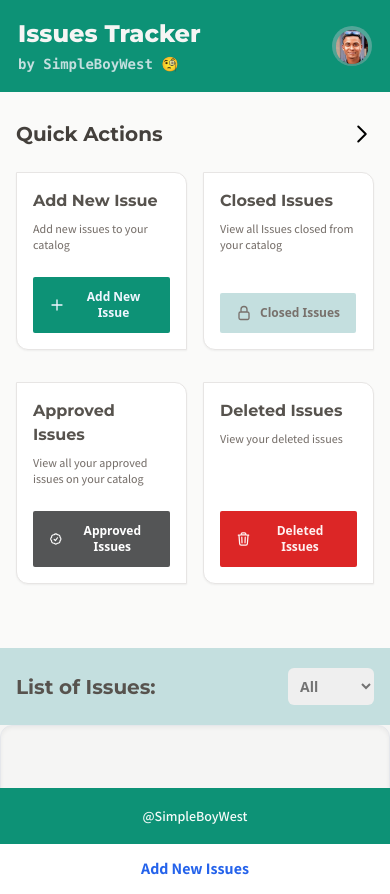
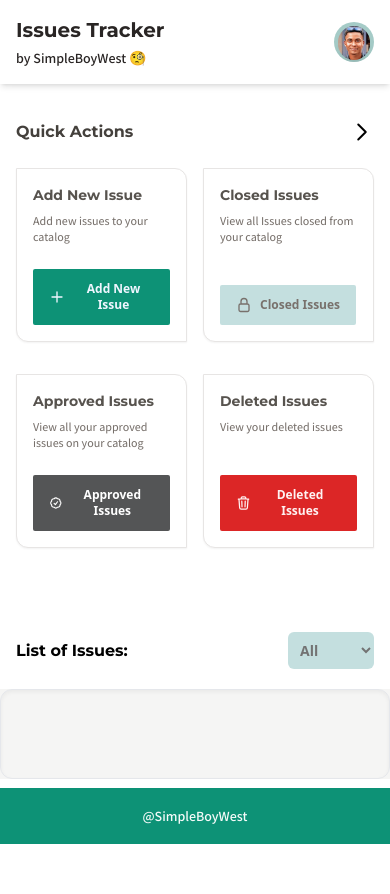
Before and after one commit to westpage/Issues-Tracker, a website: page public/index.html in a window 390 px wide. After the commit the page ends 858 px from the top, so only its background shows below. Drawn offline with Linux system fonts and the light colour scheme.

Commit message:
Fix: Responsiveness

```diff
--- a/public/index.html
+++ b/public/index.html
@@ -66,11 +66,11 @@ p,a,li,span{
 </head>
 
 <body onload="fetchIssueList()" class="relative">
-  <nav class="w-full fixed bg-green  z-30 border-b">
+  <nav class="w-full fixed bg-white shadow-md  z-30">
     <div class="w-full py-4 px-4 md:px-8  flex items-center">
       <div class="w-full">
-        <h1 class="w-full flex flex-col justify-start items-start text-2xl text-stone-100 font-extrabold">Issues Tracker
-          <span class="text-sm text-[#C4DFDF] font-mono font-semibold  mt-1">by SimpleBoyWest 🧐</span></h1>
+        <h1 class="w-full flex flex-col justify-start items-start text-xl text-stone-800 font-bold">Issues Tracker
+          <span class="text-sm text-[#0D9276] font-semibold  mt-1">by SimpleBoyWest 🧐</span></h1>
       </div>
 
       <div class="flex items-end justify-end">
@@ -94,10 +94,10 @@ p,a,li,span{
 
 
     <section
-      class="w-full  lg:max-w-[45%] xl:max-w-[30%]  bg-stone-50  h-full lg:h-[120vh] lg:fixed overflow-scroll  z-0 px-4 md:px-8 py-10">
+      class="w-full  lg:max-w-[45%] xl:max-w-[30%]  bg-gray-100  h-full lg:h-[120vh] lg:fixed  z-0 px-4 md:px-8 py-10">
 
      <div class="w-full flex items-center justify-between">
-      <h3 class="text-xl text-stone-700 font-bold">Quick Actions</h3>
+      <h3 class="text-lg text-stone-700 font-bold">Quick Actions</h3>
       <svg xmlns="http://www.w3.org/2000/svg" fill="none" viewBox="0 0 24 24" stroke-width="2" stroke="currentColor" class="w-6 h-6">
         <path stroke-linecap="round" stroke-linejoin="round" d="m8.25 4.5 7.5 7.5-7.5 7.5" />
       </svg>
@@ -108,9 +108,9 @@ p,a,li,span{
         <div class="w-full py-6 grid grid-cols-2  gap-4">
 
           <div
-            class="w-full md:max-w-[280px] lg:max-w-full border border-stone-200 bg-white shadow-sm hover:shadow-lg hover:bg-stone-50 rounded-bl-xl rounded-tr-xl px-4 py-4 flex flex-col items-start justify-between">
+            class="w-full lg:max-w-full border border-stone-200 bg-white shadow-sm hover:shadow-lg hover:bg-stone-50 rounded-bl-xl rounded-tr-xl px-4 py-4 flex flex-col items-start justify-between">
             <div>
-              <h5 class="text-base text-stone-600 font-bold">Add New Issue</h5>
+              <h5 class="text-sm text-stone-600 font-bold">Add New Issue</h5>
               <p class="text-xs text-stone-500 font-medium mt-2">Add new issues to your catalog</p>
             </div>
 
@@ -124,9 +124,9 @@ p,a,li,span{
 
 
           <div
-            class="w-full md:max-w-[280px] lg:max-w-full border border-stone-200 bg-white shadow-sm hover:shadow-lg hover:bg-stone-50 rounded-bl-xl rounded-tr-xl px-4 py-4 flex flex-col items-start justify-between">
+            class="w-full lg:max-w-full border border-stone-200 bg-white shadow-sm hover:shadow-lg hover:bg-stone-50 rounded-bl-xl rounded-tr-xl px-4 py-4 flex flex-col items-start justify-between">
             <div>
-              <h5 class="text-base text-stone-600 font-bold">Closed Issues</h5>
+              <h5 class="text-sm text-stone-600 font-bold">Closed Issues</h5>
               <p class="text-xs text-stone-500 font-medium mt-2">View all Issues closed from your catalog</p>
             </div>
 
@@ -138,9 +138,9 @@ p,a,li,span{
               Closed Issues</button>
           </div>
           <div
-            class="w-full md:max-w-[280px] lg:max-w-full mt-4 border border-stone-200 bg-white shadow-sm hover:shadow-lg hover:bg-stone-50 rounded-bl-xl rounded-tr-xl px-4 py-4 flex flex-col items-start justify-between">
+            class="w-full lg:max-w-full mt-4 border border-stone-200 bg-white shadow-sm hover:shadow-lg hover:bg-stone-50 rounded-bl-xl rounded-tr-xl px-4 py-4 flex flex-col items-start justify-between">
             <div>
-              <h5 class="text-base text-stone-600 font-bold">Approved Issues</h5>
+              <h5 class="text-sm text-stone-600 font-bold">Approved Issues</h5>
               <p class="text-xs text-stone-500 font-medium mt-2">View all your approved issues on your catalog</p>
             </div>
 
@@ -157,9 +157,9 @@ p,a,li,span{
 
 
           <div
-            class="w-full md:max-w-[280px] lg:max-w-full mt-4 border border-stone-200 bg-white shadow-sm hover:shadow-lg hover:bg-stone-50 rounded-bl-xl rounded-tr-xl px-4 py-4 flex flex-col items-start justify-between">
+            class="w-full lg:max-w-full mt-4 border border-stone-200 bg-white shadow-sm hover:shadow-lg hover:bg-stone-50 rounded-bl-xl rounded-tr-xl px-4 py-4 flex flex-col items-start justify-between">
             <div>
-              <h5 class="text-base text-stone-600 font-bold">Deleted Issues</h5>
+              <h5 class="text-sm text-stone-600 font-bold">Deleted Issues</h5>
               <p class="text-xs text-stone-500 font-medium mt-2">View your deleted issues</p>
             </div>
 
@@ -183,13 +183,13 @@ p,a,li,span{
 
 
     <section class="w-full  lg:max-w-[55%] xl:max-w-[70%] ml-0 lg:ml-[45%] xl:ml-[30%]   bg-stone-100 relative">
-      <div class="w-full lg:py-10 ">
+      <div class="w-full">
 
         <div
-          class="w-full lg:max-w-[55%] xl:max-w-[70%] ml-0 lg:ml-[45%] xl:ml-[30%] bg-[#C4DFDF] lg:fixed lg:top-[90px]    left-0 right-0 z-10 px-4 md:px-8  flex items-center justify-between py-5">
-          <h2 class="w-44 text-xl text-stone-600 font-bold">List of Issues:</h2>
+          class="w-full lg:max-w-[55%] xl:max-w-[70%] ml-0 lg:ml-[45%] xl:ml-[30%] bg-white  lg:fixed lg:top-    left-0 right-0 z-10 px-4 md:px-8  flex items-center justify-between py-5">
+          <h2 class="w-44 text-lg text-[#202e2e] font-bold">List of Issues:</h2>
           <div class="w-44 flex items-center justify-end">
-          <select name="select" id="" class="pl-2  py-2 rounded-md hover:shadow-xl font-semibold text-sm text-neutral-500">
+          <select name="select" id="" class="pl-2  py-2 bg-[#C4DFDF] rounded-md hover:shadow-xl font-semibold text-sm text-neutral-500">
             <option value="All" id="allIssues" class="font-semibold">All</option>
             <option value="All" id="lowIssues" class="font-semibold">Medium</option>
             <option value="All" id="highIssues" class="font-semibold">High</option>
```
